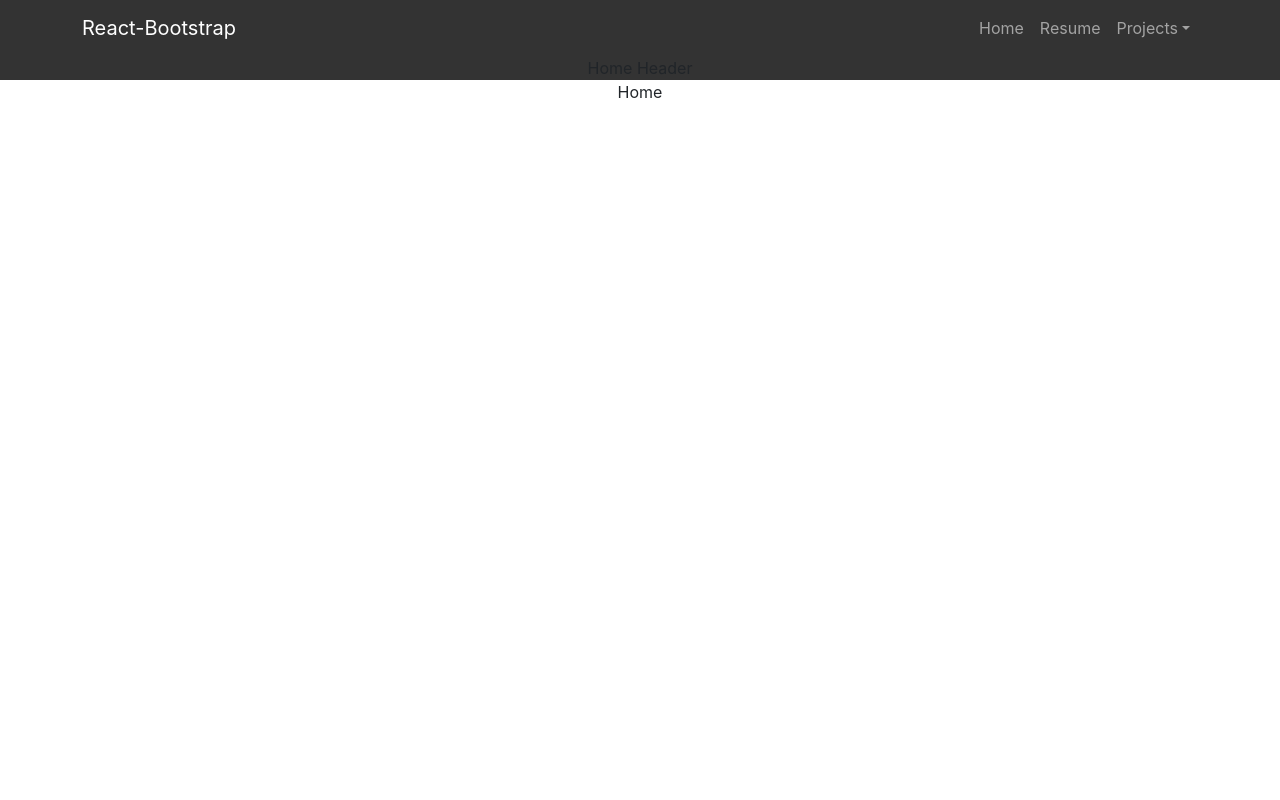
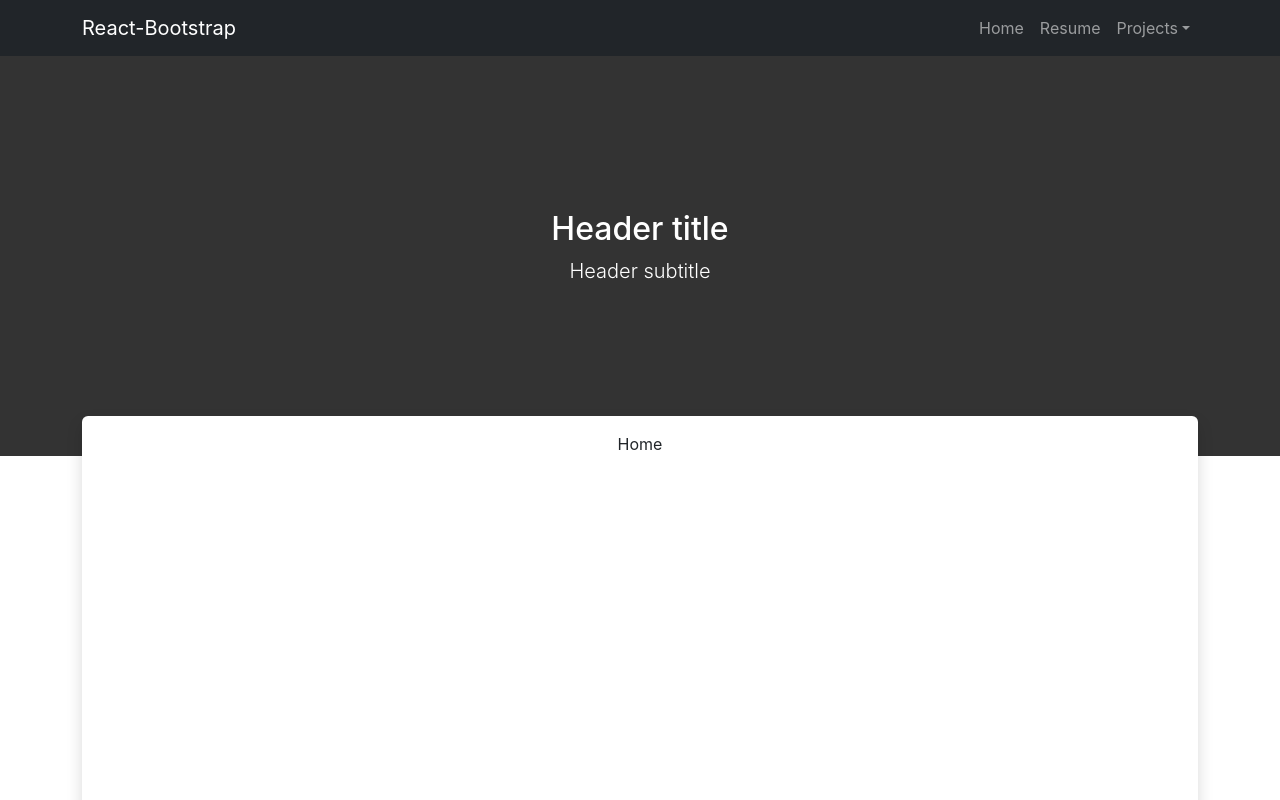
Before and after one commit to zqtay/zqtay.github.io, a React (Create React App) app: page / in a window 1280 px wide. Shown: the top 800 px of the page. Built offline with nearby package versions, Linux system fonts and the light colour scheme.

Commit message:
Homepage header layout

```diff
--- a/src/App.js
+++ b/src/App.js
@@ -1,4 +1,3 @@
-import HeaderImage from './header.jpg';
 import './App.css';
 
 // Router
@@ -10,6 +9,7 @@ import Nav from 'react-bootstrap/Nav';
 import Navbar from 'react-bootstrap/Navbar';
 import NavDropdown from 'react-bootstrap/NavDropdown';
 import Resume from './component/Resume';
+import HomeHeader from './component/HomeHeader';
 
 function App() {
   return (
@@ -26,25 +26,25 @@ function AppHeader() {
   return (
     <Routes>
       <Route index element={
-        <header style={{backgroundImage: `url(${HeaderImage})`}}>
-          <AppNavBar variant='dark' bg='transparent' />
-          <AppHomeHeader />
+        <header className='sticky-top'>
+          <AppNavBar variant='dark' bg='dark' />
         </header>
       } />
       <Route path="*" element={
-        <header>
+        <header className='sticky-top'>
           <AppNavBar variant='light' bg='light'/>
+          <div className="mb-3" />
         </header>
       } />
     </Routes>
   );
 }
 
-
 function AppNavBar(props) {
   var variant = (props.variant === 'dark') ? 'dark' : 'light';
+  var style = props.bg === 'transparent' ? {backgroundColor: "#00000000"} : {};
   return (
-    <Navbar variant={variant} bg={props.bg} expand="md" >
+    <Navbar variant={variant} bg={props.bg} expand="md" stlye={style}>
       <Container>
         <Navbar.Brand href="/">React-Bootstrap</Navbar.Brand>
         <Navbar.Toggle aria-controls="basic-navbar-nav" />
@@ -64,22 +64,22 @@ function AppNavBar(props) {
   );
 }
 
-function AppHomeHeader() {
-  return (
-    <div>
-      Home Header
-    </div>
-  );
-}
-
 function AppBody() {
   return (
-    <Container fluid='md'>
-    <Routes>
-      <Route index element={<div>Home</div>} />
-      <Route path='resume' element={<Resume />} />
-      <Route path='project/*' element={<div>Project</div>} />
-    </Routes>
+    <Container fluid className="px-0">
+      <Routes>
+        <Route index element={<HomeHeader />} />
+      </Routes>
+      <Container>
+        <div class="shadow p-3 mb-5 bg-body rounded"
+        style={{height: "100vh", backgroundColor:"#FFFFFFFF", transform:"translate(0px, -5%)"}}>
+          <Routes>
+            <Route index element={<div>Home</div>} />
+            <Route path='resume' element={<Resume />} />
+            <Route path='project/*' element={<div>Project</div>} />
+          </Routes>
+        </div>
+      </Container>
     </Container>
   );
 }
--- /dev/null
+++ b/src/component/HomeHeader.js
@@ -0,0 +1,20 @@
+import React from 'react';
+import Container from 'react-bootstrap/Container';
+import HeaderImage from '../header.jpg';
+
+class HomeHeader extends React.Component {
+    render() {
+        return (
+            <Container fluid style={{backgroundImage: `url(${HeaderImage})`}}>
+                <div className="row align-items-center" style={{height: "50vh", backgroundColor:"#00000000"}}>
+                    <div className="col-10 mx-auto text-center" style={{color:"#FFFFFFFF"}}>
+                        <h2>Header title</h2>
+                        <p className="lead">Header subtitle</p>
+                    </div>
+                </div>
+            </Container>
+        );
+    }
+}
+
+export default HomeHeader;
```
